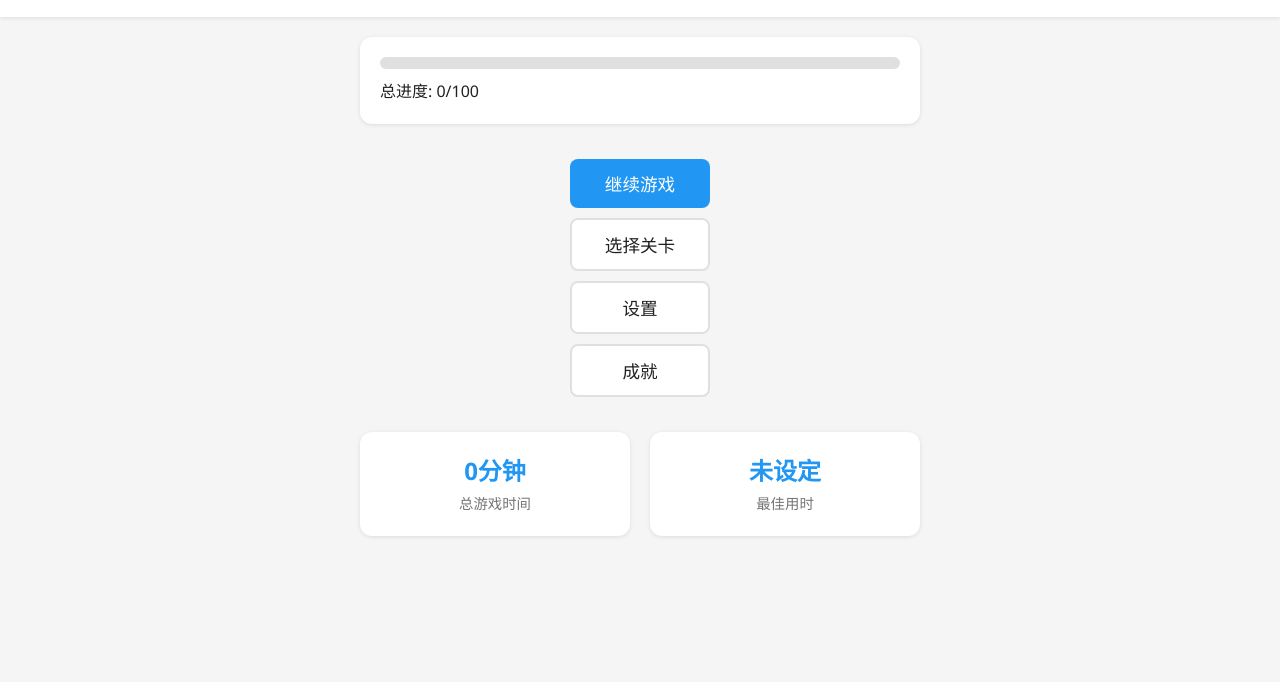
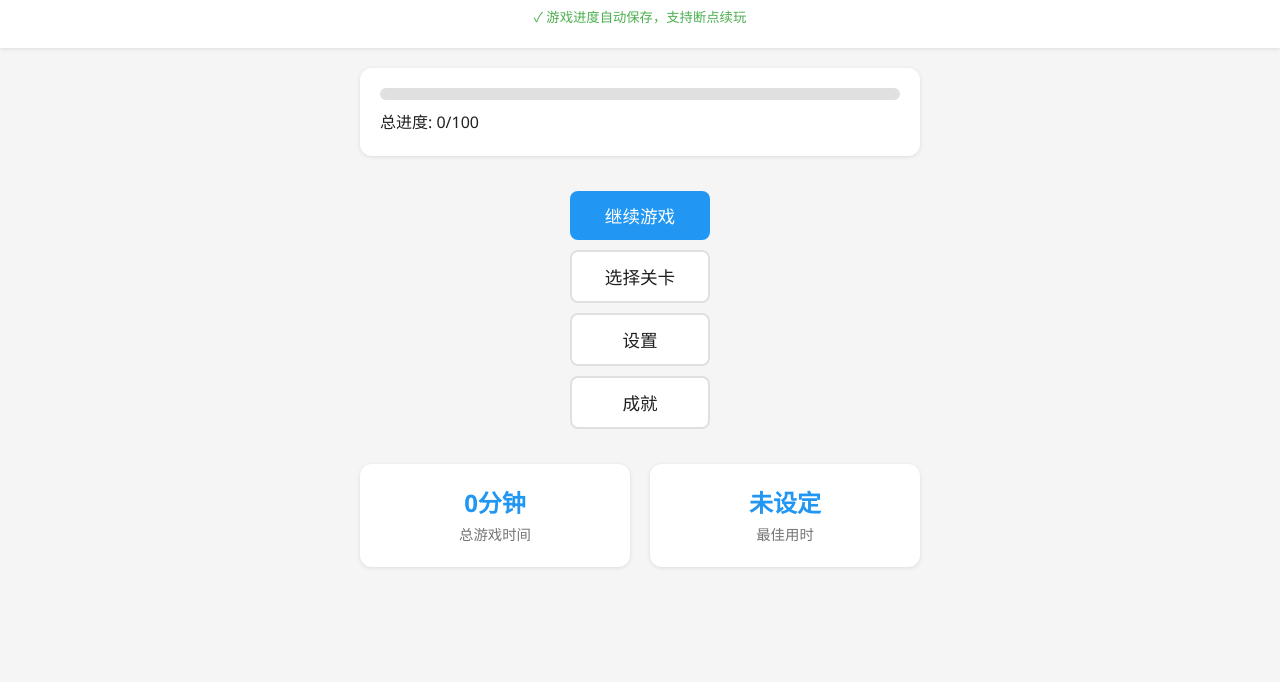
Before and after one commit to zj699/sudoku-master, a plain HTML site: page index.html in a window 1280 px wide. Shown: the part 118-800 px from the top of the page. Drawn offline with Linux system fonts and the light colour scheme.

Commit message:
Update index.html

```diff
--- a/index.html
+++ b/index.html
@@ -30,6 +30,9 @@
             <div class="header">
                 <h1>数独大师</h1>
                 <p>100关递增挑战</p>
+                <small style="color: #4CAF50; margin-top: 10px; display: block;">
+                    ✓ 游戏进度自动保存，支持断点续玩
+                </small>
             </div>
 
             <div class="menu-content">
```
